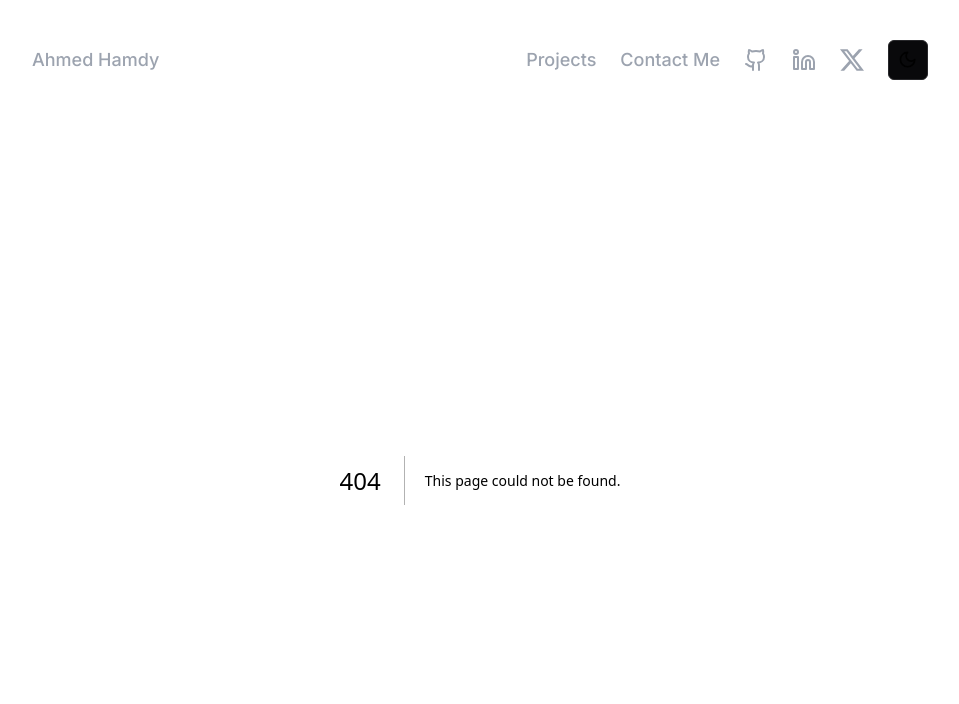
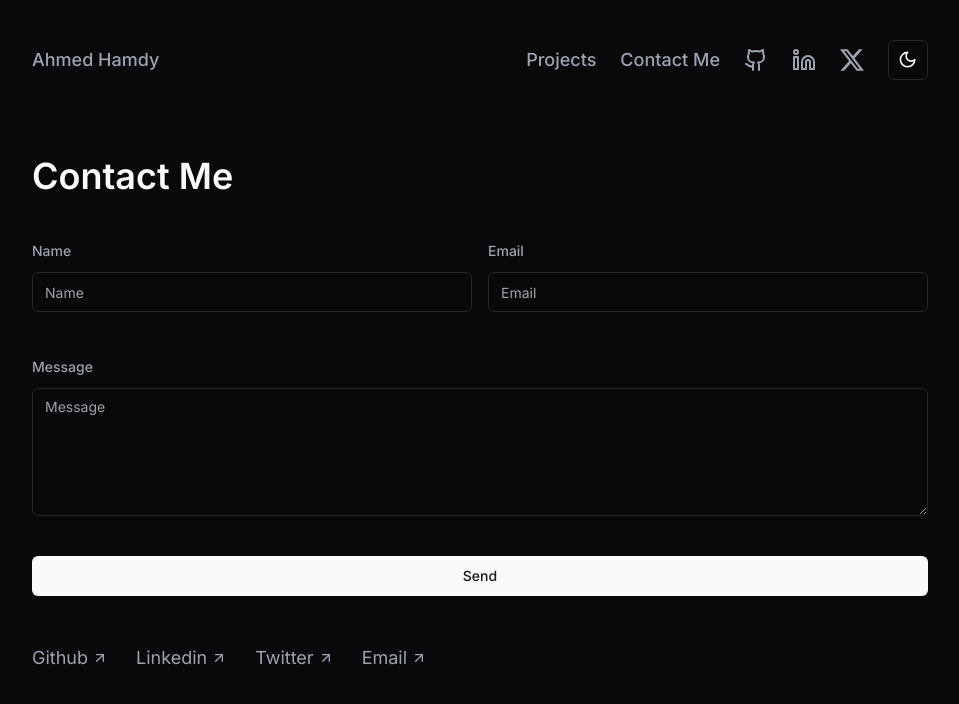
Before and after one commit to AhmedHHamdy/next-portfolio, a Next.js app: page /contact-me in a window 1280 px wide. Before the commit this address had no page. Shown: the top 704 px of the page, without its empty margins (160-1119 px from the left). Built offline with nearby package versions, Linux system fonts and the light colour scheme.

Commit message:
Add contact-me page with shadcn ui forms

```diff
--- /dev/null
+++ b/app/contact-me/page.tsx
@@ -0,0 +1,146 @@
+"use client";
+
+import { zodResolver } from "@hookform/resolvers/zod";
+import { useForm } from "react-hook-form";
+import { z } from "zod";
+
+import { Button } from "@/components/ui/button";
+import {
+  Form,
+  FormControl,
+  FormDescription,
+  FormField,
+  FormItem,
+  FormLabel,
+  FormMessage,
+} from "@/components/ui/form";
+import { Input } from "@/components/ui/input";
+import { ArrowUpRight } from "lucide-react";
+import { toast, useToast } from "@/components/ui/use-toast"
+import { Textarea } from "@/components/ui/textarea";
+
+const formSchema = z.object({
+  name: z.string().min(2, {
+    message: "Username must be at least 2 characters.",
+  }),
+  email: z.string().email(),
+  message: z.string().min(20, {
+    message: "Message must be at least 20 characters"
+  })
+});
+
+export default function Contact() {
+  const form = useForm<z.infer<typeof formSchema>>({
+    resolver: zodResolver(formSchema),
+    defaultValues: {
+      name: "",
+      email: "",
+      message: ""
+    }
+  });
+
+  const { toast } = useToast()
+
+  console.log(form.getValues())
+
+  function onSubmit(data: z.infer<typeof formSchema>) {
+    toast({
+      title: "You submitted the following values:",
+      description: (
+        <pre className="mt-2 w-[340px] rounded-md bg-slate-950 p-4">
+          <code className="text-white">{JSON.stringify(data, null, 2)}</code>
+        </pre>
+      ),
+    })
+  }
+
+  return (
+    <section className="flex px-8 sm:px-0 w-full sm:w-11/12 md:w-9/12 xl:w-12/12 flex-col items-center gap-10 mx-auto pt-8 sm:pt-16 xl:max-w-4xl">
+      <h1 className="text-4xl font-semibold self-start mt-3">Contact Me</h1>
+      <section className="text-lg text-gray-400 w-full">
+        <Form {...form}>
+          <form onSubmit={form.handleSubmit(onSubmit)} className="grid grid-cols-2 gap-x-4 gap-y-10">
+            <FormField
+              control={form.control}
+              name="name"
+
+              render={({ field }) => (
+                <FormItem className="col-span-1">
+                  <FormLabel>Name</FormLabel>
+                  <FormControl>
+                    <Input placeholder="Name" {...field} />
+                  </FormControl>
+                  <FormMessage />
+                </FormItem>
+              )}
+            />
+
+            <FormField
+              control={form.control}
+              name="email"
+              render={({field}) => (
+                <FormItem className="col-span-1">
+                  <FormLabel>Email</FormLabel>
+                  <FormControl>
+                    <Input placeholder="Email" {...field} />
+                  </FormControl>
+                  <FormMessage />
+                </FormItem>
+              )}
+            />
+
+            <FormField
+              control={form.control}
+              name="message"
+              render={({field}) => (
+                <FormItem className="col-span-2">
+                  <FormLabel>Message</FormLabel>
+                  <FormControl>
+                    <Textarea className="h-32" placeholder="Message" {...field} />
+                  </FormControl>
+                  <FormMessage />
+                </FormItem>
+              )}
+            />
+            <Button type="submit" className="col-span-2">Send</Button>
+          </form>
+        </Form>
+      </section>
+
+      <section className="self-start flex justify-between items-center gap-6 mt-2">
+        <a
+          className="flex items-center justify-start cursor-pointer text-gray-400 text-lg hover:transition-colors hover:duration-500 hover:text-white"
+          href="#"
+          target="_blank"
+        >
+          Github
+          <ArrowUpRight className="h-4" />
+        </a>
+        <a
+          className="flex items-center justify-start cursor-pointer text-gray-400 text-lg hover:transition-colors hover:duration-500 hover:text-white"
+          href="#"
+          target="_blank"
+        >
+          Linkedin
+          <ArrowUpRight className="h-4" />
+        </a>
+        <a
+          className="flex items-center justify-start cursor-pointer text-gray-400 text-lg hover:transition-colors hover:duration-500 hover:text-white"
+          href="#"
+          target="_blank"
+        >
+          Twitter
+          <ArrowUpRight className="h-4" />
+        </a>
+        <a
+          className="flex items-center justify-start cursor-pointer text-gray-400 text-lg hover:transition-colors hover:duration-500 hover:text-white"
+          href="#"
+          target="_blank"
+        >
+          Email
+          <ArrowUpRight className="h-4" />
+        </a>
+      </section>
+    </section>
+  );
+}
--- a/app/layout.tsx
+++ b/app/layout.tsx
@@ -3,6 +3,7 @@ import { Inter } from "next/font/google";
 import "@/styles/globals.css";
 import { ThemeProvider } from "@/components/theme-provider";
 import { NavHeader } from "@/components/navbar";
+import { Toaster } from "@/components/ui/toaster"
 
 const inter = Inter({ subsets: ["latin"] });
 
@@ -28,6 +29,7 @@ export default function RootLayout({
           <NavHeader />
           {children}
         </ThemeProvider>
+        <Toaster />
       </body>
     </html>
   );
--- a/components/navbar.tsx
+++ b/components/navbar.tsx
@@ -23,7 +23,7 @@ export function NavHeader() {
           </li>
 
           <li className="hidden md:block">
-            <Link href={""} className="text-gray-400 text-lg font-medium hover:transition-colors hover:duration-500 hover:text-white">Contact Me</Link>
+            <Link href={"/contact-me"} className="text-gray-400 text-lg font-medium hover:transition-colors hover:duration-500 hover:text-white">Contact Me</Link>
           </li>
 
 
```
